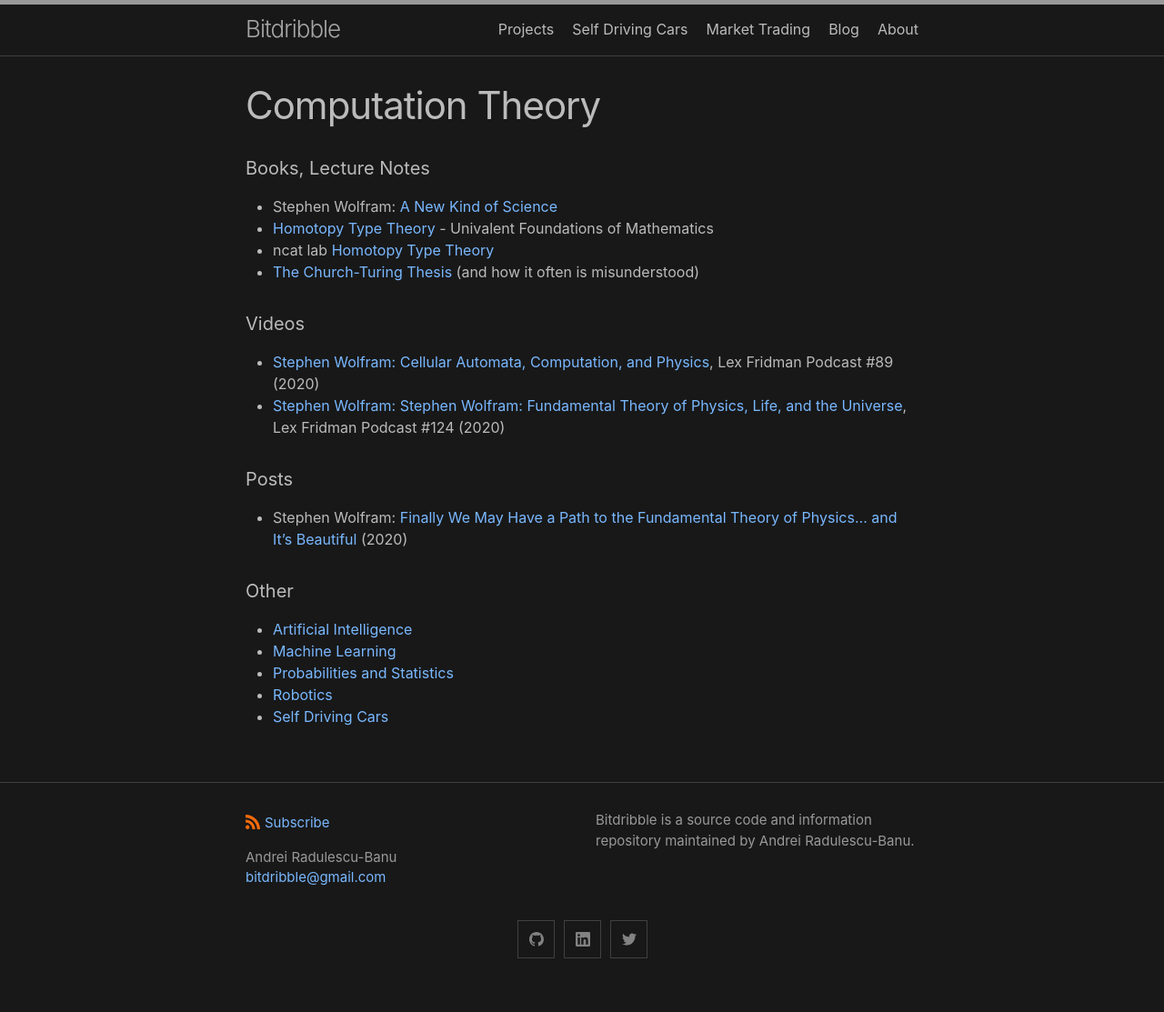
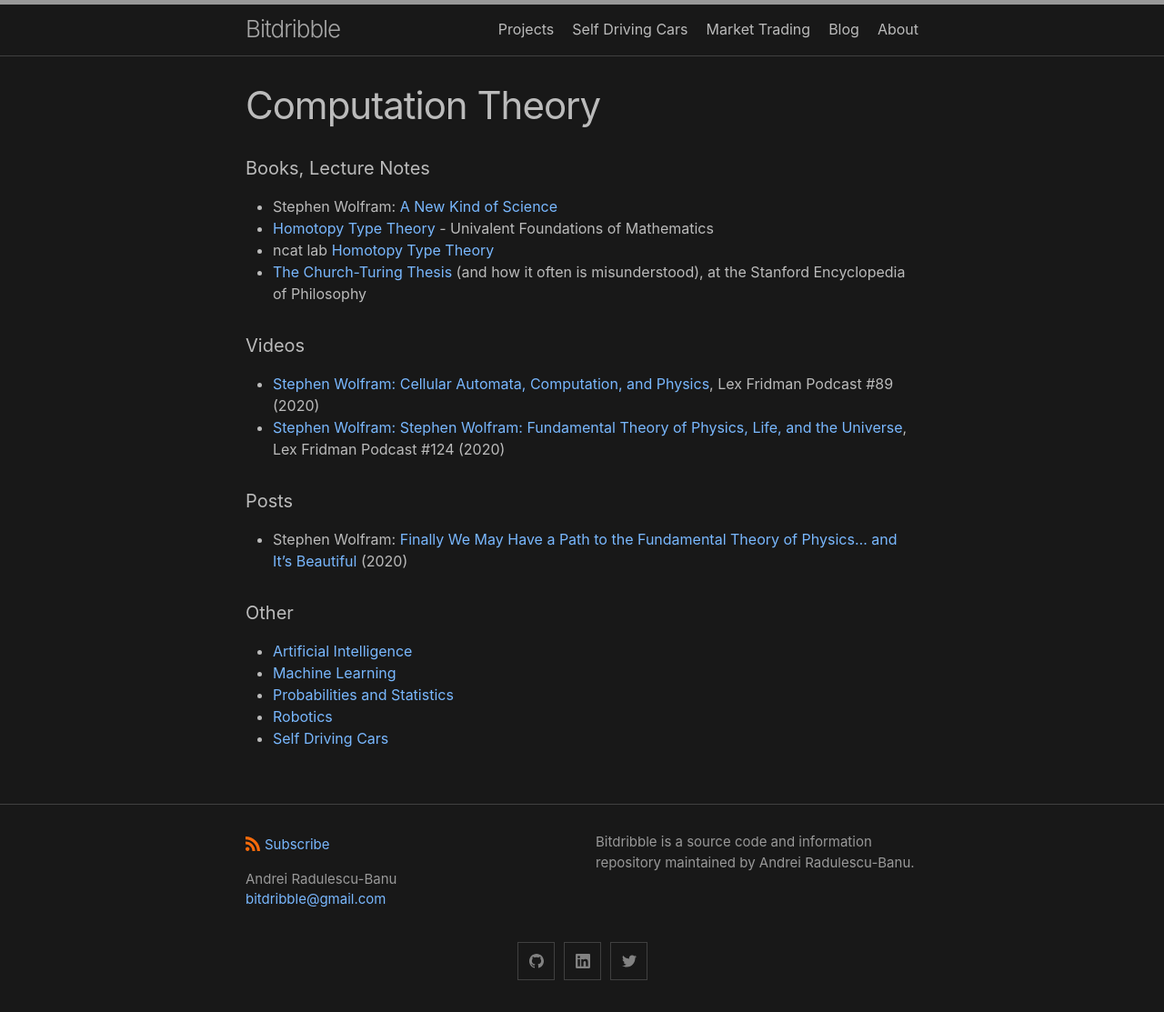
Before and after one commit to analytiq-hub/sigagent.github.io, a Jekyll site: the page built from computation_theory.md, in a window 1280 px wide. Shown: the whole page at 91% size. Built offline with Jekyll 4.4.1, drawn with Linux system fonts in a browser that asks for light colours; before the commit the page ends 1089 px from its top, so only the background shows below that.

Commit message:
*** empty log message ***

```diff
--- a/computation_theory.md
+++ b/computation_theory.md
@@ -6,7 +6,7 @@ title: Computation Theory
 * Stephen Wolfram: [A New Kind of Science](https://www.wolframscience.com/nks/)
 * [Homotopy Type Theory](https://hott.github.io/book/nightly/hott-online-1274-gd98a32f.pdf) - Univalent Foundations of Mathematics
 * ncat lab [Homotopy Type Theory](https://ncatlab.org/nlab/show/homotopy+type+theory#Code)
-* [The Church-Turing Thesis](https://seop.illc.uva.nl/entries/church-turing/#Bloopers) (and how it often is misunderstood)
+* [The Church-Turing Thesis](https://seop.illc.uva.nl/entries/church-turing/#Bloopers) (and how it often is misunderstood), at the Stanford Encyclopedia of Philosophy
 
 #### Videos
 * [Stephen Wolfram: Cellular Automata, Computation, and Physics](https://www.youtube.com/watch?v=ez773teNFYA&t=2539s), Lex Fridman Podcast #89 (2020)
```
